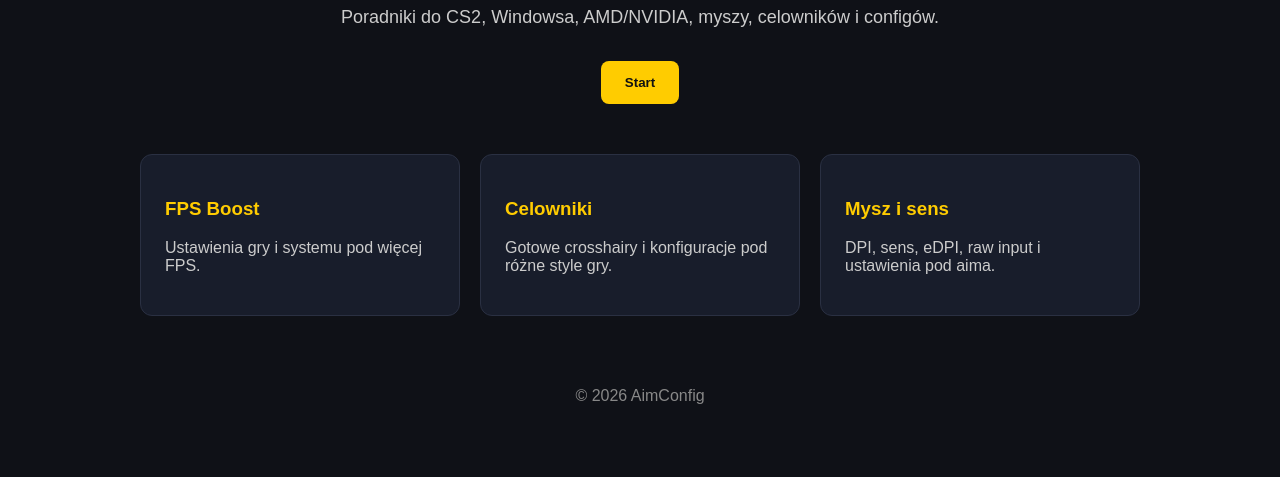
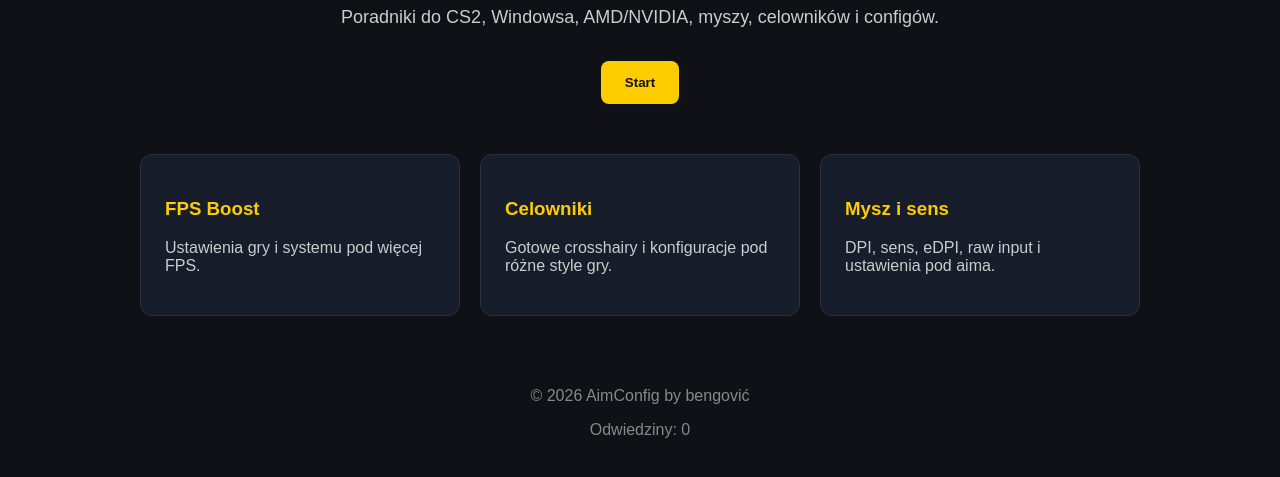
Before and after one commit to batto1337/AimConfig, a plain HTML site: page index.html in a window 1280 px wide. Shown: the part 399-876 px from the top of the page. Before the commit the page ends 845 px from the top, so only its background shows below. Drawn offline with Linux system fonts and the light colour scheme.

Commit message:
Update index.html

```diff
--- a/index.html
+++ b/index.html
@@ -38,10 +38,10 @@
     </section>
   </main>
 
-  <footer>
-    <p>© 2026 AimConfig</p>
-  </footer>
-
+<footer>
+  <p>© 2026 AimConfig by bengović</p>
+  <p id="visitor-counter">Odwiedziny: 0</p>
+</footer>
   <script src="script.js"></script>
 </body>
 </html>
```
